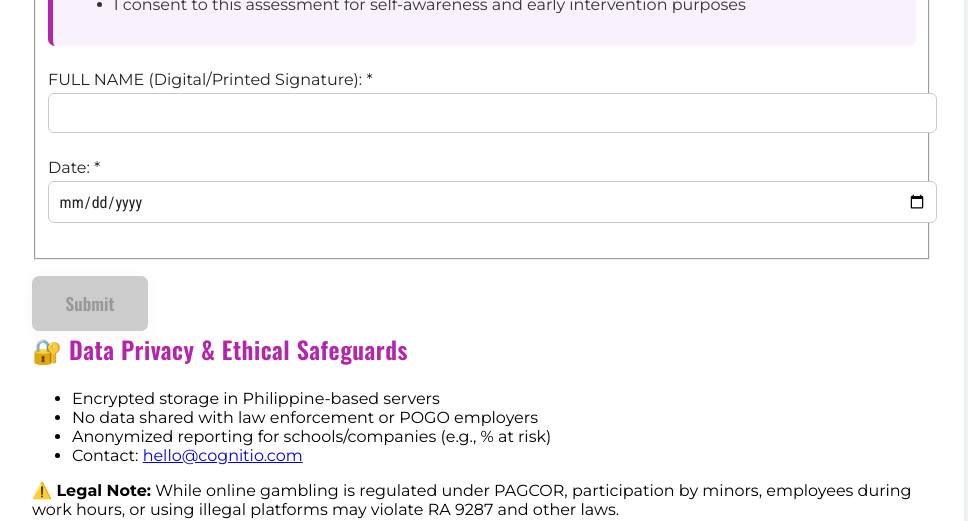
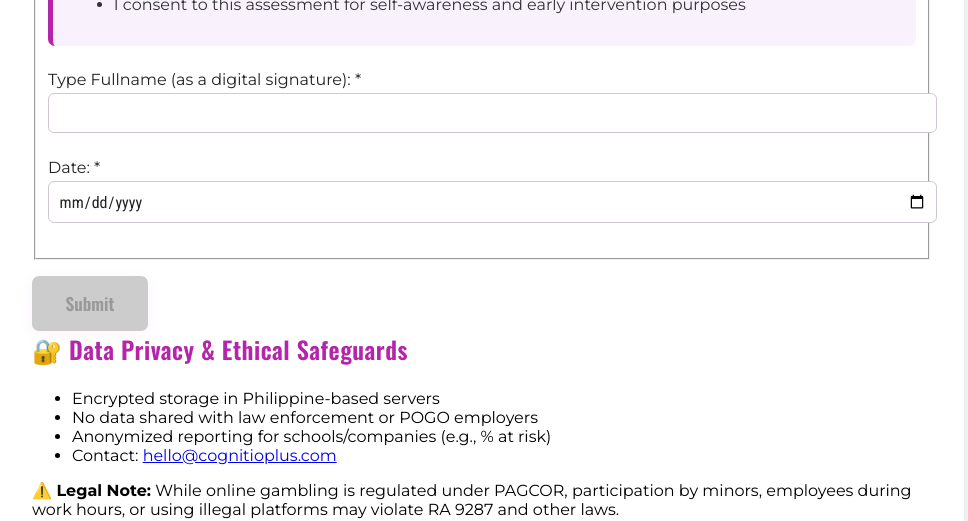
Before and after one commit to asilva777/AVST-PH, a plain HTML site: page OGAST.html in a window 1280 px wide. Shown: the part 3416-3937 px from the top of the page, without its empty margins (158-1126 px from the left). Drawn offline with nearby package versions, Linux system fonts and the light colour scheme.

Commit message:
OGAST.html

```diff
--- a/OGAST.html
+++ b/OGAST.html
@@ -546,7 +546,7 @@
             <li>I consent to this assessment for self-awareness and early intervention purposes</li>
           </ul>
         </div>
-        <label for="signature">FULL NAME (Digital/Printed Signature): <span aria-hidden="true">*</span></label>
+        <label for="signature">Type Fullname (as a digital signature): <span aria-hidden="true">*</span></label>
         <input type="text" id="signature" name="signature" maxlength="70" required aria-required="true" aria-describedby="signature-error">
         <span id="signature-error" class="validation-error" aria-live="polite"></span>
         <label for="date">Date: <span aria-hidden="true">*</span></label>
@@ -577,7 +577,7 @@
         <li>Encrypted storage in Philippine-based servers</li>
         <li>No data shared with law enforcement or POGO employers</li>
         <li>Anonymized reporting for schools/companies (e.g., % at risk)</li>
-        <li>Contact: <a href="mailto:hello@cognitio.com">hello@cognitio.com</a></li>
+        <li>Contact: <a href="mailto:hello@cognitioplus.com">hello@cognitioplus.com</a></li>
       </ul>
       <p><b>⚠️ Legal Note:</b> While online gambling is regulated under PAGCOR, participation by minors, employees during work hours, or using illegal platforms may violate RA 9287 and other laws.</p>
     </section>
```
